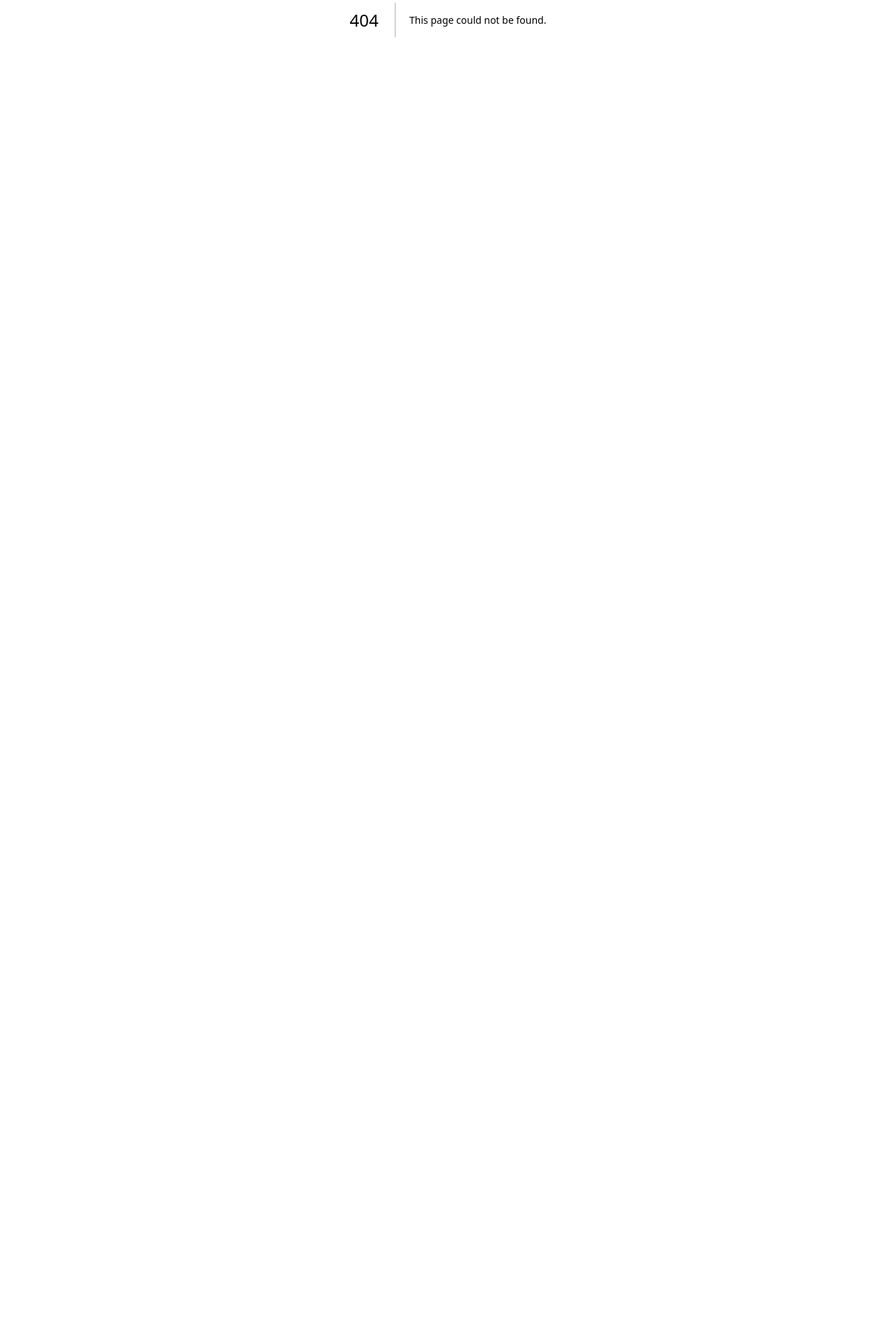
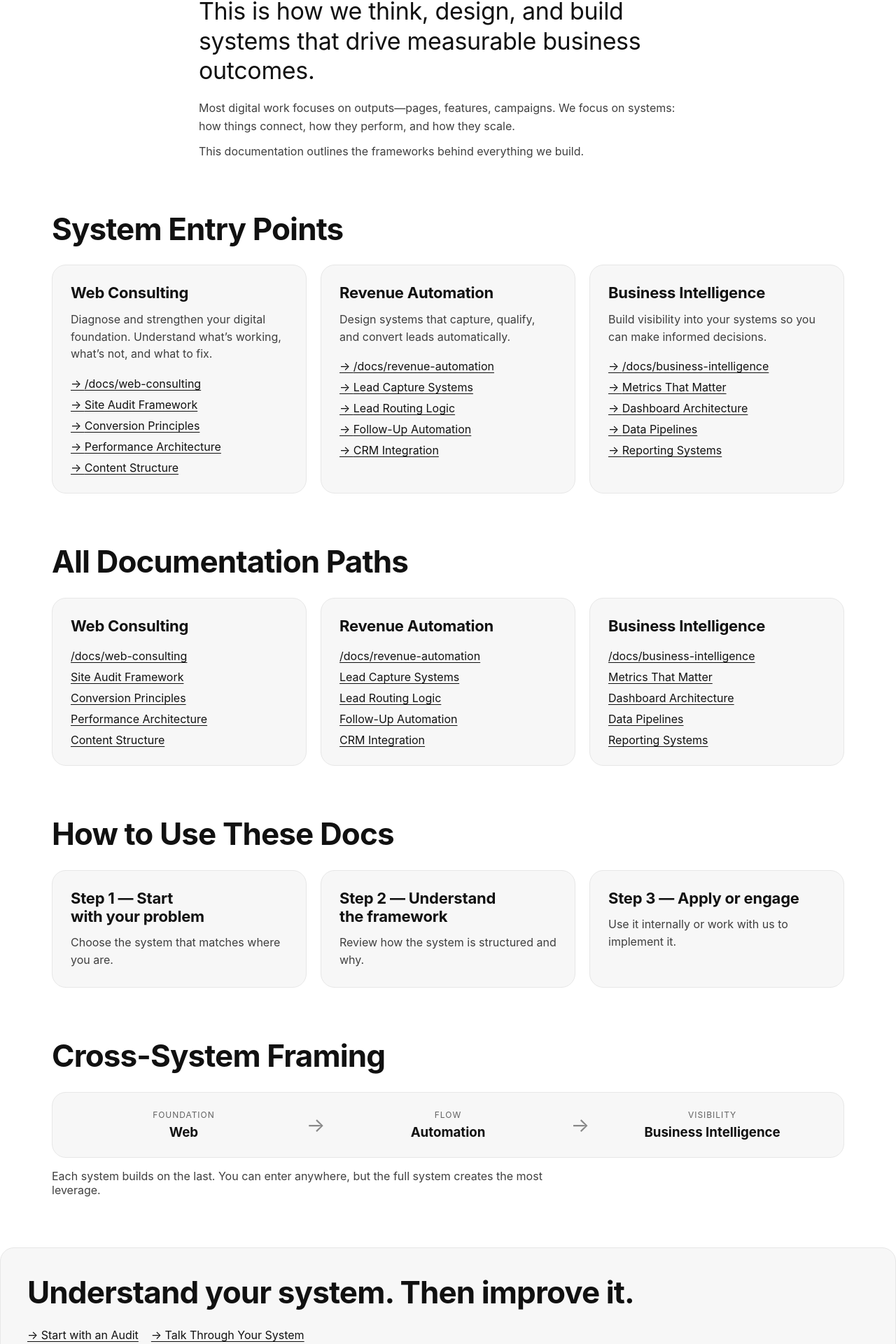
Before and after one commit to puleri/alpath, a Next.js app: page /docs in a window 1280 px wide. Before the commit this address had no page. Shown: the part 372-2292 px from the top of the page at 70% size. Before the commit the page ends 800 px from the top, so only its background shows below. Built offline with nearby package versions, Linux system fonts and the light colour scheme; a web font is replaced by a local one.

Commit message:
Add docs hub landing page with systems navigation

```diff
--- /dev/null
+++ b/src/app/docs/page.jsx
@@ -0,0 +1,193 @@
+import Footer from "../components/Footer";
+import NavigationBar from "../components/NavigationBar";
+
+const systems = [
+  {
+    title: "Web Consulting",
+    description:
+      "Diagnose and strengthen your digital foundation. Understand what’s working, what’s not, and what to fix.",
+    links: [
+      { label: "/docs/web-consulting", href: "/docs/web-consulting" },
+      { label: "Site Audit Framework", href: "/docs/web-consulting/site-audit-framework" },
+      { label: "Conversion Principles", href: "/docs/web-consulting/conversion-principles" },
+      { label: "Performance Architecture", href: "/docs/web-consulting/performance-architecture" },
+      { label: "Content Structure", href: "/docs/web-consulting/content-structure" },
+    ],
+  },
+  {
+    title: "Revenue Automation",
+    description:
+      "Design systems that capture, qualify, and convert leads automatically.",
+    links: [
+      { label: "/docs/revenue-automation", href: "/docs/revenue-automation" },
+      { label: "Lead Capture Systems", href: "/docs/revenue-automation/lead-capture-systems" },
+      { label: "Lead Routing Logic", href: "/docs/revenue-automation/lead-routing-logic" },
+      { label: "Follow-Up Automation", href: "/docs/revenue-automation/follow-up-automation" },
+      { label: "CRM Integration", href: "/docs/revenue-automation/crm-integration" },
+    ],
+  },
+  {
+    title: "Business Intelligence",
+    description:
+      "Build visibility into your systems so you can make informed decisions.",
+    links: [
+      { label: "/docs/business-intelligence", href: "/docs/business-intelligence" },
+      { label: "Metrics That Matter", href: "/docs/business-intelligence/metrics-that-matter" },
+      { label: "Dashboard Architecture", href: "/docs/business-intelligence/dashboard-architecture" },
+      { label: "Data Pipelines", href: "/docs/business-intelligence/data-pipelines" },
+      { label: "Reporting Systems", href: "/docs/business-intelligence/reporting-systems" },
+    ],
+  },
+];
+
+const usageSteps = [
+  {
+    title: "Step 1 — Start with your problem",
+    description: "Choose the system that matches where you are.",
+  },
+  {
+    title: "Step 2 — Understand the framework",
+    description: "Review how the system is structured and why.",
+  },
+  {
+    title: "Step 3 — Apply or engage",
+    description: "Use it internally or work with us to implement it.",
+  },
+];
+
+function DocsHero() {
+  return (
+    <section className="docs-hero docs-block container">
+      <p className="docs-eyebrow">Documentation Hub</p>
+      <h1>Systems, not services</h1>
+      <p className="docs-subheadline">
+        This is how we think, design, and build systems that drive measurable business outcomes.
+      </p>
+      <p className="docs-supporting-text">
+        Most digital work focuses on outputs—pages, features, campaigns. We focus on systems:
+        how things connect, how they perform, and how they scale.
+      </p>
+      <p className="docs-supporting-text">
+        This documentation outlines the frameworks behind everything we build.
+      </p>
+    </section>
+  );
+}
+
+function SystemCardGrid() {
+  return (
+    <section className="docs-block container">
+      <h2>System Entry Points</h2>
+      <div className="docs-card-grid">
+        {systems.map((system) => (
+          <article key={system.title} className="docs-system-card">
+            <h3>{system.title}</h3>
+            <p>{system.description}</p>
+            <ul>
+              {system.links.map((link) => (
+                <li key={link.href}>
+                  <a href={link.href}>→ {link.label}</a>
+                </li>
+              ))}
+            </ul>
+          </article>
+        ))}
+      </div>
+    </section>
+  );
+}
+
+function DocsLinkList() {
+  return (
+    <section className="docs-block container">
+      <h2>All Documentation Paths</h2>
+      <div className="docs-link-columns">
+        {systems.map((system) => (
+          <div key={system.title} className="docs-link-column">
+            <h3>{system.title}</h3>
+            <ul>
+              {system.links.map((link) => (
+                <li key={link.href}>
+                  <a href={link.href}>{link.label}</a>
+                </li>
+              ))}
+            </ul>
+          </div>
+        ))}
+      </div>
+    </section>
+  );
+}
+
+function DocsUsageGuide() {
+  return (
+    <section className="docs-block container">
+      <h2>How to Use These Docs</h2>
+      <div className="docs-usage-grid">
+        {usageSteps.map((step) => (
+          <article key={step.title} className="docs-usage-step">
+            <h3>{step.title}</h3>
+            <p>{step.description}</p>
+          </article>
+        ))}
+      </div>
+    </section>
+  );
+}
+
+function SystemFlowDiagram() {
+  return (
+    <section className="docs-block container">
+      <h2>Cross-System Framing</h2>
+      <div className="docs-flow-shell" aria-label="Foundation flows into automation and visibility">
+        <div>
+          <p className="docs-flow-label">Foundation</p>
+          <h3>Web</h3>
+        </div>
+        <span aria-hidden="true">→</span>
+        <div>
+          <p className="docs-flow-label">Flow</p>
+          <h3>Automation</h3>
+        </div>
+        <span aria-hidden="true">→</span>
+        <div>
+          <p className="docs-flow-label">Visibility</p>
+          <h3>Business Intelligence</h3>
+        </div>
+      </div>
+      <p className="docs-flow-copy">
+        Each system builds on the last. You can enter anywhere, but the full system creates the
+        most leverage.
+      </p>
+    </section>
+  );
+}
+
+function DocsCTA() {
+  return (
+    <section className="docs-block container docs-cta-shell">
+      <h2>Understand your system. Then improve it.</h2>
+      <div className="docs-cta-links">
+        <a href="/services/web-services">→ Start with an Audit</a>
+        <a href="/services">→ Talk Through Your System</a>
+      </div>
+    </section>
+  );
+}
+
+export default function DocsHubPage() {
+  return (
+    <>
+      <NavigationBar />
+      <main className="docs-page">
+        <DocsHero />
+        <SystemCardGrid />
+        <DocsLinkList />
+        <DocsUsageGuide />
+        <SystemFlowDiagram />
+        <DocsCTA />
+      </main>
+      <Footer />
+    </>
+  );
+}
--- a/src/app/globals.css
+++ b/src/app/globals.css
@@ -2168,3 +2168,199 @@ tbody tr:hover td {
     align-items: stretch;
   }
 }
+
+.docs-page {
+  background: #ffffff;
+  color: #111111;
+  padding: 120px 0 80px;
+}
+
+.docs-block {
+  margin-bottom: 72px;
+}
+
+.docs-hero {
+  max-width: 860px;
+}
+
+.docs-eyebrow {
+  margin: 0 0 16px;
+  letter-spacing: 0.09em;
+  text-transform: uppercase;
+  font-size: 12px;
+  font-weight: 600;
+  color: #505050;
+}
+
+.docs-page h1,
+.docs-page h2,
+.docs-page h3 {
+  margin: 0;
+  text-wrap: balance;
+}
+
+.docs-page h1 {
+  font-size: clamp(42px, 7vw, 76px);
+  line-height: 1.04;
+  letter-spacing: -0.03em;
+  margin-bottom: 22px;
+}
+
+.docs-subheadline {
+  margin: 0 0 18px;
+  font-size: clamp(22px, 3vw, 34px);
+  line-height: 1.25;
+  letter-spacing: -0.01em;
+  max-width: 800px;
+}
+
+.docs-supporting-text {
+  margin: 0;
+  color: #3f3f3f;
+  line-height: 1.65;
+  max-width: 760px;
+}
+
+.docs-supporting-text + .docs-supporting-text {
+  margin-top: 10px;
+}
+
+.docs-page h2 {
+  font-size: clamp(28px, 4vw, 44px);
+  line-height: 1.15;
+  letter-spacing: -0.02em;
+  margin-bottom: 26px;
+}
+
+.docs-card-grid,
+.docs-link-columns,
+.docs-usage-grid {
+  display: grid;
+  grid-template-columns: repeat(3, minmax(0, 1fr));
+  gap: 20px;
+}
+
+.docs-system-card,
+.docs-link-column,
+.docs-usage-step,
+.docs-flow-shell,
+.docs-cta-shell {
+  background: #f7f7f7;
+  border: 1px solid #e7e7e7;
+  border-radius: 20px;
+}
+
+.docs-system-card,
+.docs-link-column,
+.docs-usage-step {
+  padding: 26px;
+}
+
+.docs-system-card p,
+.docs-usage-step p {
+  margin: 12px 0 0;
+  color: #3f3f3f;
+  line-height: 1.55;
+}
+
+.docs-system-card ul,
+.docs-link-column ul {
+  list-style: none;
+  padding: 0;
+  margin: 20px 0 0;
+  display: flex;
+  flex-direction: column;
+  gap: 10px;
+}
+
+.docs-page a {
+  color: #111111;
+  text-decoration-thickness: 1px;
+  text-underline-offset: 3px;
+}
+
+.docs-page a:hover {
+  color: #000000;
+}
+
+.docs-link-column h3,
+.docs-system-card h3,
+.docs-usage-step h3 {
+  font-size: 22px;
+  line-height: 1.2;
+  letter-spacing: -0.01em;
+}
+
+.docs-flow-shell {
+  padding: 24px;
+  display: grid;
+  grid-template-columns: 1fr auto 1fr auto 1fr;
+  align-items: center;
+  gap: 12px;
+}
+
+.docs-flow-shell > div {
+  text-align: center;
+}
+
+.docs-flow-shell > span {
+  color: #888888;
+  font-size: 28px;
+}
+
+.docs-flow-label {
+  margin: 0 0 6px;
+  font-size: 12px;
+  text-transform: uppercase;
+  letter-spacing: 0.08em;
+  color: #626262;
+}
+
+.docs-flow-copy {
+  margin: 16px 0 0;
+  max-width: 760px;
+  color: #3f3f3f;
+}
+
+.docs-cta-shell {
+  padding: 38px;
+}
+
+.docs-cta-links {
+  margin-top: 18px;
+  display: flex;
+  flex-wrap: wrap;
+  gap: 18px;
+}
+
+@media (max-width: 1050px) {
+  .docs-card-grid,
+  .docs-link-columns,
+  .docs-usage-grid {
+    grid-template-columns: 1fr;
+  }
+
+  .docs-flow-shell {
+    grid-template-columns: 1fr;
+    text-align: center;
+  }
+
+  .docs-flow-shell > span {
+    transform: rotate(90deg);
+    justify-self: center;
+  }
+}
+
+@media (max-width: 768px) {
+  .docs-page {
+    padding-top: 96px;
+  }
+
+  .docs-block {
+    margin-bottom: 52px;
+  }
+
+  .container {
+    padding: 0 22px;
+  }
+}
```
